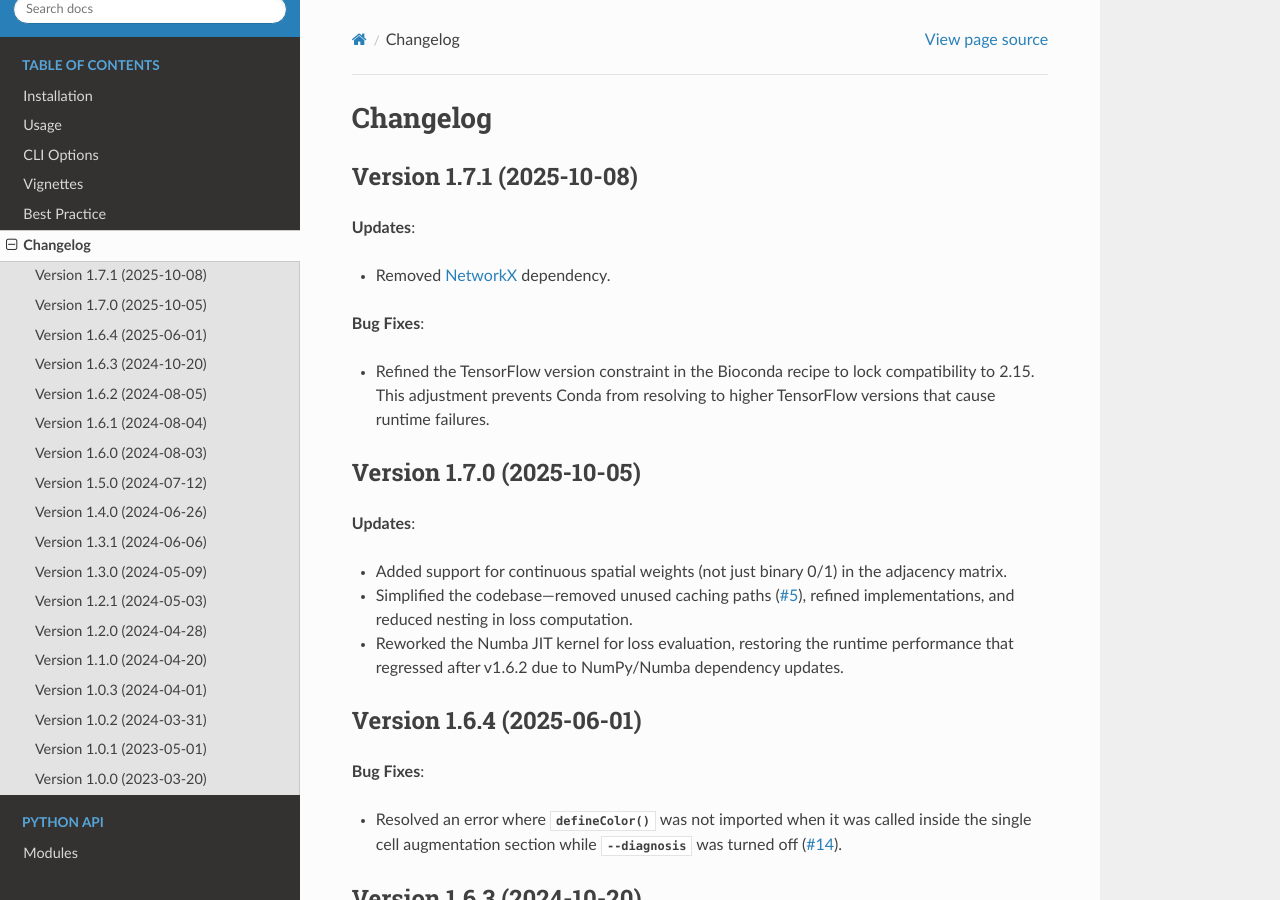
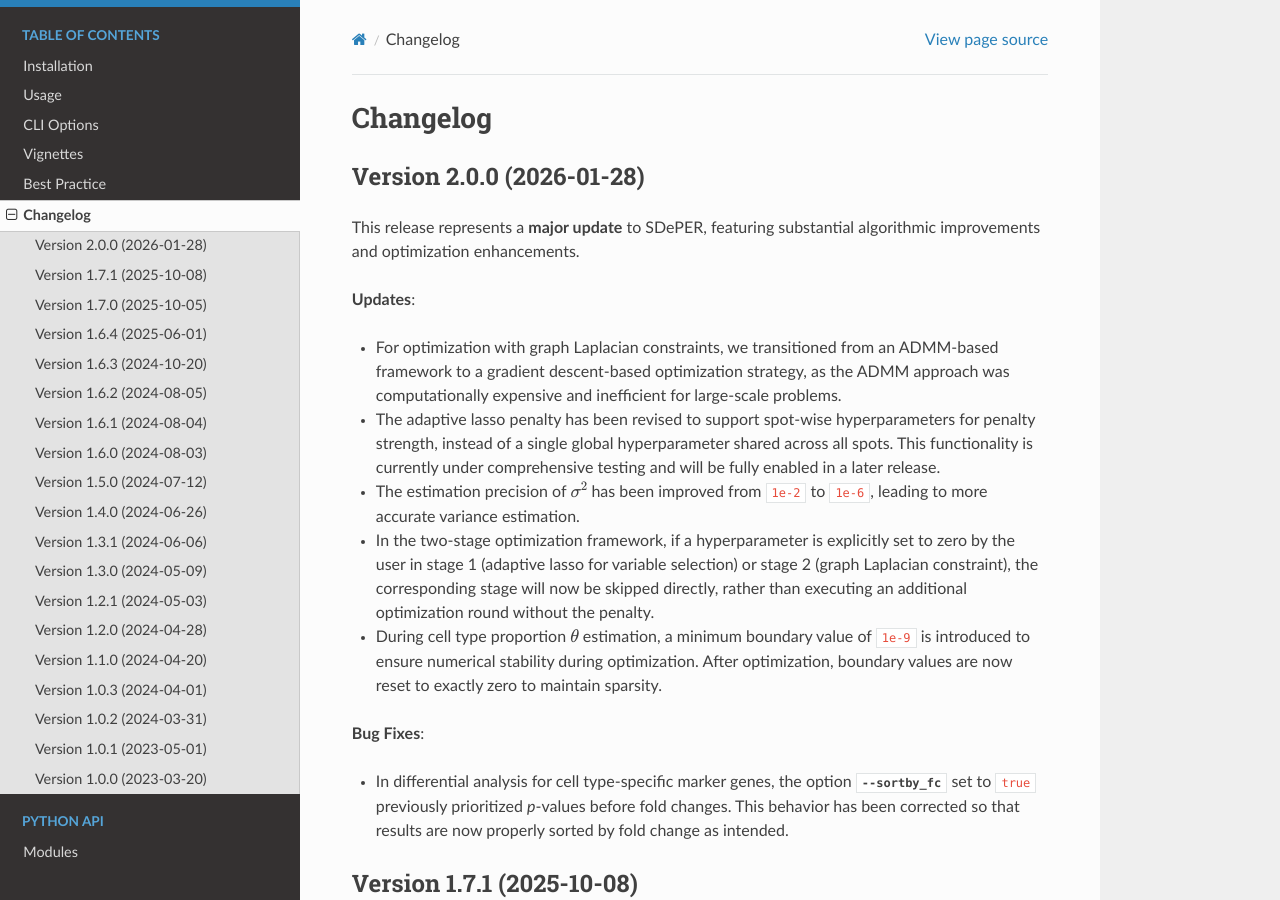
Before and after one commit to az7jh2/SDePER, a Sphinx documentation site: the page built from docs/changelog.rst, in a window 1280 px wide and 900 px high. Built offline with Sphinx 7.4.7 and the Read the Docs theme 3.1.0, drawn with Linux system fonts in a browser that asks for light colours; the version number is read from the project's files by our own code.

Commit message:
SDePER v2.0.0 release

```diff
--- a/docs/changelog.rst
+++ b/docs/changelog.rst
@@ -1,5 +1,27 @@
 Changelog
 =========
+
+Version 2.0.0 (2026-01-28)
+--------------------------
+
+This release represents a **major update** to SDePER, featuring substantial algorithmic improvements and optimization enhancements.
+
+**Updates**:
+
+* For optimization with graph Laplacian constraints, we transitioned from an ADMM-based framework to a gradient descent-based optimization strategy, as the ADMM approach was computationally expensive and inefficient for large-scale problems.
+
+* The adaptive lasso penalty has been revised to support spot-wise hyperparameters for penalty strength, instead of a single global hyperparameter shared across all spots. This functionality is currently under comprehensive testing and will be fully enabled in a later release.
+
+* The estimation precision of :math:`\sigma^2` has been improved from ``1e-2`` to ``1e-6``, leading to more accurate variance estimation.
+
+* In the two-stage optimization framework, if a hyperparameter is explicitly set to zero by the user in stage 1 (adaptive lasso for variable selection) or stage 2 (graph Laplacian constraint), the corresponding stage will now be skipped directly, rather than executing an additional optimization round without the penalty.
+
+* During cell type proportion :math:`\theta` estimation, a minimum boundary value of ``1e-9`` is introduced to ensure numerical stability during optimization. After optimization, boundary values are now reset to exactly zero to maintain sparsity.
+
+**Bug Fixes**:
+
+* In differential analysis for cell type-specific marker genes, the option :option:`--sortby_fc` set to ``true`` previously prioritized *p*-values before fold changes. This behavior has been corrected so that results are now properly sorted by fold change as intended.
+
 
 Version 1.7.1 (2025-10-08)
 --------------------------
--- a/src/version.py
+++ b/src/version.py
@@ -1 +1 @@
-__version__ = '1.8.0'
+__version__ = '2.0.0'
```
Also changed, not shown: 3 other files.
